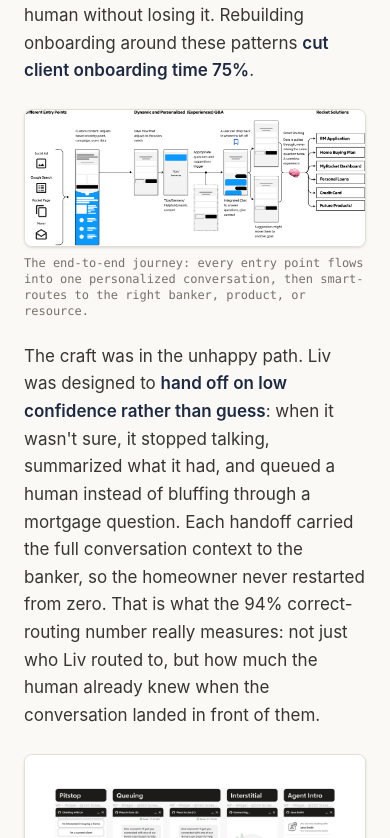
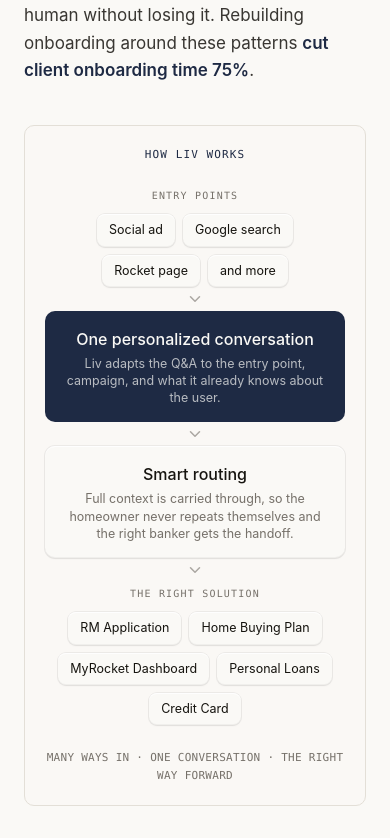
Before and after one commit to acaspx/portfolio-chops, a Next.js app: page /work/rocket in a window 390 px wide. Shown: the part 3266-4104 px from the top of the page. Built offline with nearby package versions, Linux system fonts and the light colour scheme.

Commit message:
Rocket: clean simplified Liv system diagram on mobile, screenshot on desktop

```diff
--- a/app/work/rocket/page.tsx
+++ b/app/work/rocket/page.tsx
@@ -1,5 +1,6 @@
 import type { Metadata } from "next";
 import { CaseLayout, CaseLead, CaseHero, Section, CaseImage, Hi, NextCase } from "@/components/CaseStudy";
+import RocketSystem from "@/components/RocketSystem";
 
 export const metadata: Metadata = {
   title: "Rocket · Liv, Conversational AI | Anton Castro",
@@ -75,6 +76,9 @@ export default function Rocket() {
           Rebuilding onboarding around these patterns{" "}
           <Hi>cut client onboarding time 75%</Hi>.
         </p>
+        {/* Detailed system screenshot on larger screens; a clean simplified
+            version stands in on mobile where the dense diagram is unreadable. */}
+        <div className="hidden sm:block">
           <CaseImage
             src="/work/rk-system.png"
             alt="The end-to-end Liv system: multiple entry points feed one personalized Q&A conversation that smart-routes to the right Rocket solution"
@@ -82,6 +86,10 @@ export default function Rocket() {
             width={2416}
             height={964}
           />
+        </div>
+        <div className="sm:hidden">
+          <RocketSystem />
+        </div>
         <p>
           The craft was in the unhappy path. Liv was designed to{" "}
           <Hi>hand off on low confidence rather than guess</Hi>: when it
--- /dev/null
+++ b/components/RocketSystem.tsx
@@ -0,0 +1,98 @@
+import Reveal from "@/components/Reveal";
+
+/**
+ * Simplified, mobile-first view of the Liv system: many entry points fan into
+ * one personalized conversation, smart routing carries the context, and it fans
+ * back out to the right Rocket solution. A clean stand-in for the dense desktop
+ * system screenshot. Pure markup, matches the site's diagram language.
+ */
+const entries = ["Social ad", "Google search", "Rocket page", "and more"];
+const solutions = [
+  "RM Application",
+  "Home Buying Plan",
+  "MyRocket Dashboard",
+  "Personal Loans",
+  "Credit Card",
+];
+
+function Chevron() {
+  return (
+    <svg viewBox="0 0 24 24" width="18" height="18" fill="none" stroke="currentColor" strokeWidth="2" aria-hidden>
+      <path d="M6 9l6 6 6-6" strokeLinecap="round" strokeLinejoin="round" />
+    </svg>
+  );
+}
+
+export default function RocketSystem() {
+  return (
+    <Reveal>
+      <figure className="my-10">
+        <div className="mx-auto max-w-[480px] rounded-xl border border-line bg-paper/60 p-5">
+          <p className="text-center font-mono text-[11px] uppercase tracking-widest text-accent">
+            How Liv works
+          </p>
+
+          <p className="mt-6 mb-2.5 text-center font-mono text-[10px] uppercase tracking-[0.12em] text-muted">
+            Entry points
+          </p>
+          <div className="flex flex-wrap justify-center gap-2">
+            {entries.map((e) => (
+              <span
+                key={e}
+                className="emboss rounded-lg bg-paper px-3 py-1.5 text-[12.5px] text-ink"
+              >
+                {e}
+              </span>
+            ))}
+          </div>
+
+          <div className="flex h-6 items-center justify-center text-muted/60">
+            <Chevron />
+          </div>
+
+          <div className="rounded-xl bg-accent p-4 text-center">
+            <p className="text-base font-medium text-paper">One personalized conversation</p>
+            <p className="mt-1 text-[12.5px] leading-snug text-paper/70">
+              Liv adapts the Q&amp;A to the entry point, campaign, and what it already knows about the
+              user.
+            </p>
+          </div>
+
+          <div className="flex h-6 items-center justify-center text-muted/60">
+            <Chevron />
+          </div>
+
+          <div className="emboss rounded-xl bg-paper p-4 text-center">
+            <p className="text-base font-medium text-ink">Smart routing</p>
+            <p className="mt-1 text-[12.5px] leading-snug text-muted">
+              Full context is carried through, so the homeowner never repeats themselves and the
+              right banker gets the handoff.
+            </p>
+          </div>
+
+          <div className="flex h-6 items-center justify-center text-muted/60">
+            <Chevron />
+          </div>
+
+          <p className="mt-1 mb-2.5 text-center font-mono text-[10px] uppercase tracking-[0.12em] text-muted">
+            The right solution
+          </p>
+          <div className="flex flex-wrap justify-center gap-2">
+            {solutions.map((s) => (
+              <span
+                key={s}
+                className="emboss rounded-lg bg-paper px-3 py-1.5 text-[12.5px] text-ink"
+              >
+                {s}
+              </span>
+            ))}
+          </div>
+
+          <p className="mt-6 text-center font-mono text-[11px] uppercase tracking-wide text-muted">
+            many ways in · one conversation · the right way forward
+          </p>
+        </div>
+      </figure>
+    </Reveal>
+  );
+}
```
Also changed, not shown: 1 other file (tests, documents, lock files or other folders). Lines whose indentation alone changed are shown as unchanged.
